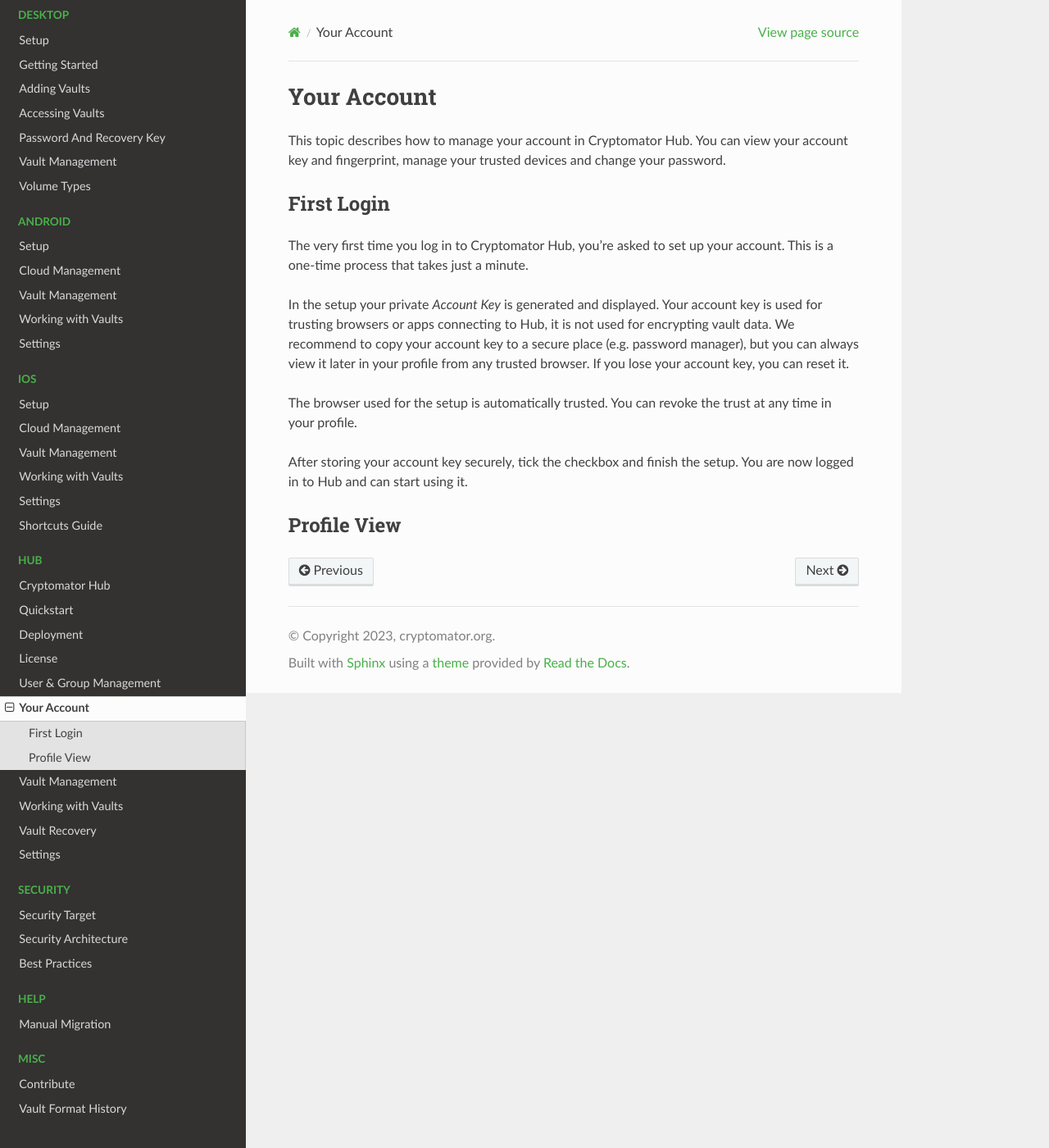
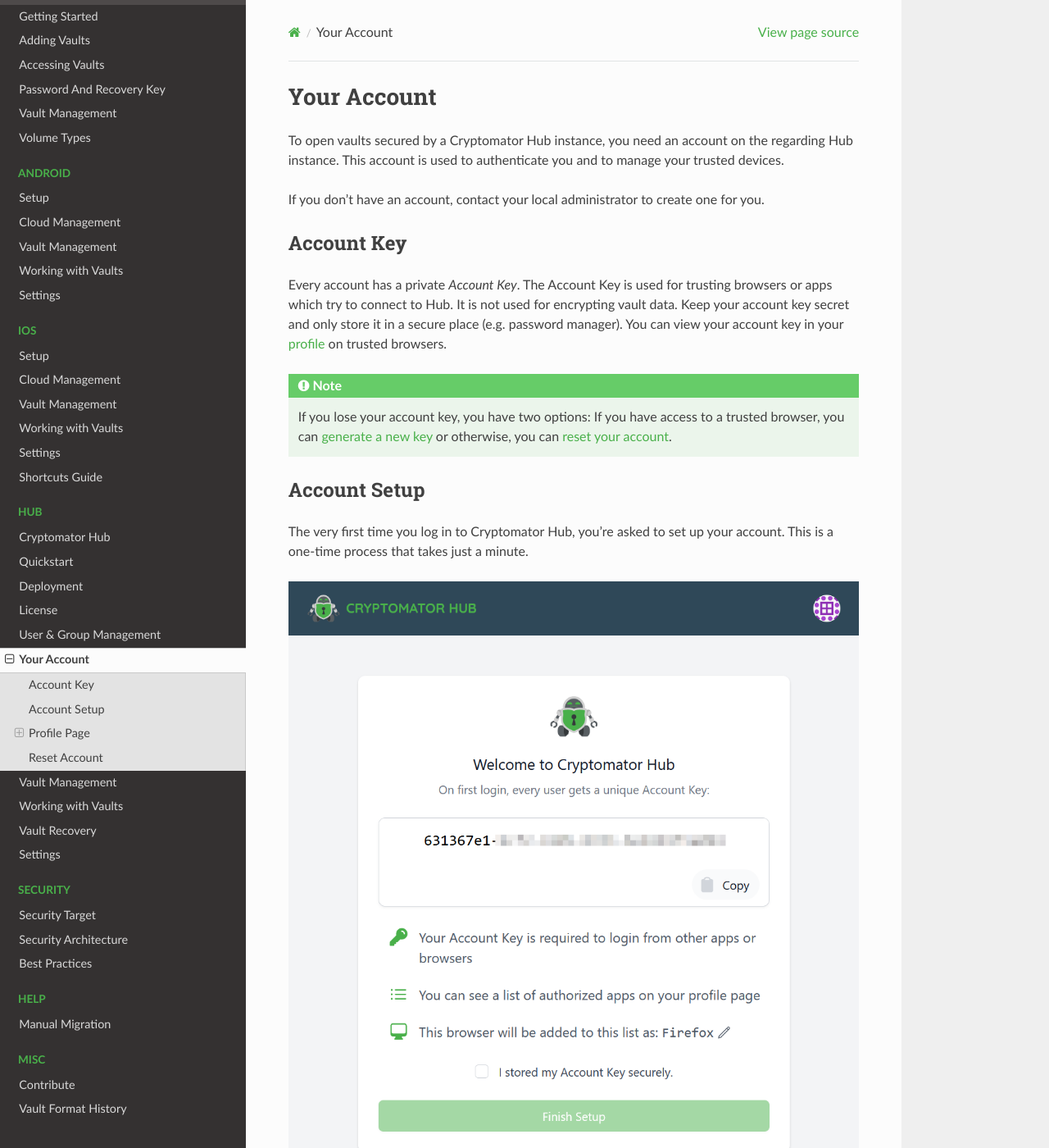
Before and after one commit to cryptomator/docs, a Sphinx documentation site: the page built from source/hub/your-account.rst, in a window 1280 px wide and 1400 px high. Shown: the whole window at 82% size. Built offline with Sphinx 7.4.7 and the Read the Docs theme 2.0.0, drawn with Linux system fonts in a browser that asks for light colours; some of the changed text lies outside the part shown.

Commit message:
improve your-account section

```diff
--- a/source/hub/your-account.rst
+++ b/source/hub/your-account.rst
@@ -3,21 +3,40 @@
 Your Account
 ============
 
-This topic describes how to manage your account in Cryptomator Hub. You can view your account key and fingerprint, manage your trusted devices and change your password.
+To open vaults secured by a Cryptomator Hub instance, you need an account on the regarding Hub instance.
+This account is used to authenticate you and to manage your trusted devices.
+
+If you don't have an account, contact your local administrator to create one for you.
 
 
-.. _hub/your-account/first-login:
+.. _hub/your-account/account-key:
 
-First Login
+Account Key
 -----------
+
+Every account has a private *Account Key*.
+The Account Key is used for trusting browsers or apps which try to connect to Hub.
+It is not used for encrypting vault data.
+Keep your account key secret and only store it in a secure place (e.g. password manager).
+You can view your account key in your :ref:`profile <hub/your-account/profile>` on trusted browsers.
+
+.. note::
+    If you lose your account key, you have two options: If you have access to a trusted browser, you can :ref:`generate a new key <hub/your-account/reset-account>` or otherwise, you can :ref:`reset your account <hub/your-account/reset-account>`.
+
+.. _hub/your-account/setup:
+
+Account Setup
+-------------
 
 The very first time you log in to Cryptomator Hub, you're asked to set up your account.
 This is a one-time process that takes just a minute.
 
-In the setup your private *Account Key* is generated and displayed.
-Your account key is used for trusting browsers or apps connecting to Hub, it is not used for encrypting vault data.
-We recommend to copy your account key to a secure place (e.g. password manager), but you can always view it later in your profile from any trusted browser.
-If you lose your account key, you can reset it.
+.. image:: ../img/hub/account-setup.png
+    :alt: Account setup on first login
+
+
+In the setup your :ref:`hub/your-account/account-key` is generated and displayed.
+We recommend to copy your Account Key to a secure place (e.g. password manager), but you can always view it later in your profile from any trusted browser.
 
 The browser used for the setup is automatically trusted.
 You can revoke the trust at any time in your profile.
@@ -25,10 +44,50 @@
 After storing your account key securely, tick the checkbox and finish the setup.
 You are now logged in to Hub and can start using it.
 
-.. TODO: Picture of setup wizard
+
+.. _hub/your-account/profile:
+
+Profile Page
+------------
+
+On the profile page, you can manage your account.
+It shows your account key and fingerprint, lists your trusted devices and more.
+
+You can open it by clicking on your profile icon in the top right corner and select *Your Profile*.
+
+.. image:: ../img/hub/profile-view.png
+    :alt: Your account in Cryptomator Hub
 
 
-.. _hub/your-account/your-profile:
+.. _hub/your-account/profile/regenerate-account-key:
 
-Profile View
-------------
+Regenerate Account Key
+^^^^^^^^^^^^^^^^^^^^^^
+
+If you suspect that your old Account Key has been compromised, you can regenerate it.
+You will then only be able to add new devices with the new Account Key.
+Your existing devices will remain trusted.
+
+
+Authorized Devices
+^^^^^^^^^^^^^^^^^^
+A device is authorized if it has been authenticated with your Account Key.
+Only on authorized devices you can log in to Hub and open vaults.
+
+If you don't trust a device anymore, you can remove it from the list of authorized devices.
+
+User Key Fingerprint
+^^^^^^^^^^^^^^^^^^^^
+
+TODO
+
+
+.. _hub/your-account/reset-account:
+
+Reset Account
+-------------
+You can reset your account
+If you lose your account key and can't access any trusted browser, you can reset your account when logging in from a new device.
+
+.. image:: ../img/hub/trust-device.png
+    :alt: Reset account on login
```
Also changed, not shown: source/img/hub/account-setup.png (added), source/img/hub/profile-view.png (added), source/img/hub/trust-device.png (added).
